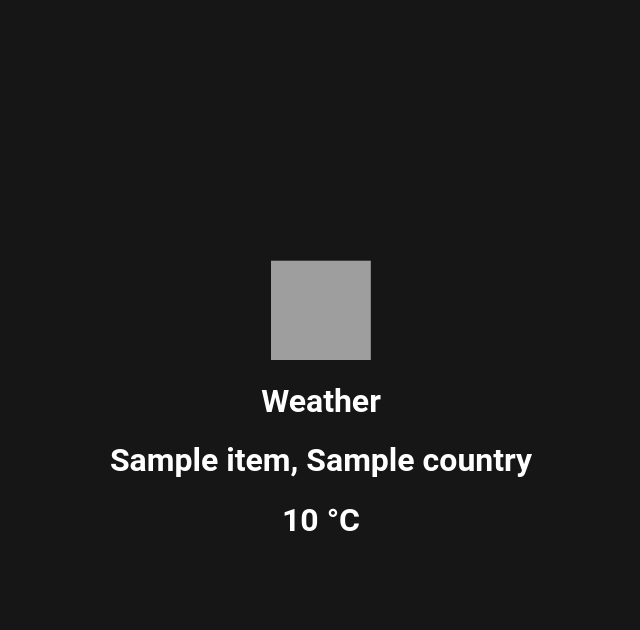
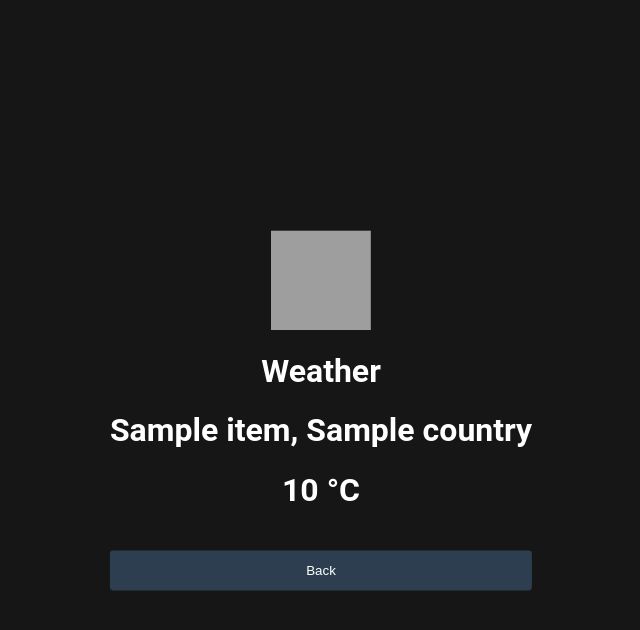
Before and after one commit to lrnzpn/WeatherApp, a Flask app: page /result in a window 1280 px wide. Shown: the top 630 px of the page, without its empty margins (319-959 px from the left). Run offline with Flask 2, Linux system fonts and the light colour scheme; a database or web service that is not in the repository returns one stand-in record (values such as "Sample title"); data that the repository does not hold is empty; grey boxes are pictures that could not be loaded.

Commit message:
added back button

```diff
--- a/templates/result.html
+++ b/templates/result.html
@@ -10,4 +10,7 @@
         <h1>{{ d['name'] }}, {{ d['sys']['country'] }}</h1>
         <h1>{{ d['main']['temp']|round|int}} °C</h1>
        {% endfor %}
+
+       <!-- <input type="button" value="Back" onclick="window.history.back()" /> -->
+       <button value="back" onclick="window.history.back()">Back</button>
 </div>
--- a/templates/weather.html
+++ b/templates/weather.html
@@ -1,6 +1,7 @@
 <!DOCTYPE html>
 <link rel="stylesheet" type="text/css" href ="{{ url_for('static',filename='style.css') }}">
 <div class="center-on-page">
+
     <h1>Weather in a City</h1>
 
     <form class="form-inline" method="POST" action="{{ url_for('result') }}">
```
Also changed, not shown: static/style.css (line endings or trailing spaces).
